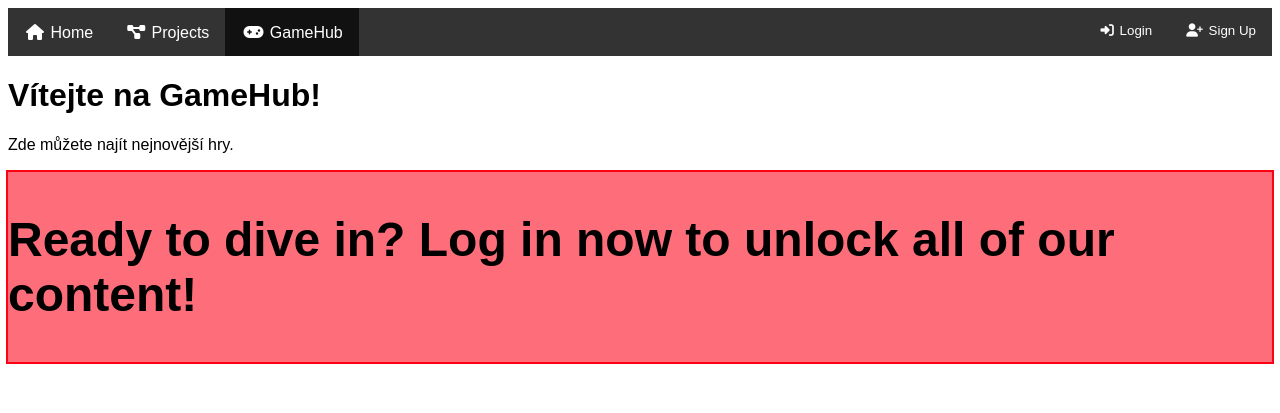
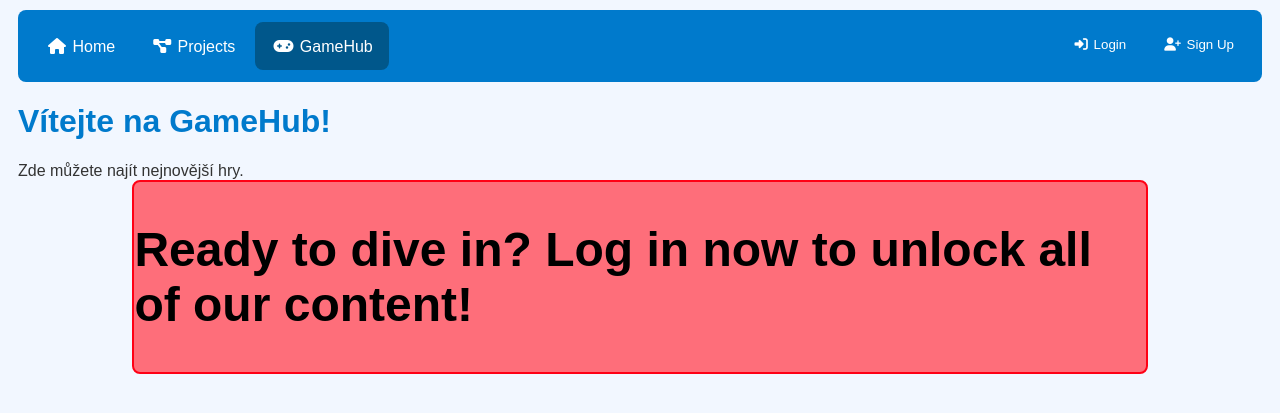
Before and after one commit to pascaljura/alba-rosa.cz, a PHP site: page /games/ in a window 1280 px wide. Shown: the top 413 px of the page. Run offline with PHP 8.4, Linux system fonts and the light colour scheme; some libraries are stand-ins or nearby versions.

Commit message:
Změna celkového vzhledu

```diff
--- a/assets/style.css
+++ b/assets/style.css
@@ -1,14 +1,18 @@
 body {
   font-family: "Arial", sans-serif;
+  background-color: #f2f7ff;
+  margin: 10;
+  padding: 0;
 }
 
 /* Styling pro menu */
 .navbar {
   list-style-type: none;
-  margin: 0;
-  padding: 0;
+  margin: 10px;
+  padding: 10px;
   overflow: hidden;
-  background-color: #333;
+  background-color: #007acc;
+  border-radius: 8px;
 }
 
 li a {
@@ -28,27 +32,43 @@ li button {
   display: block;
   color: white;
   text-align: center;
+  margin: 2px;
   padding: 14px 16px;
   text-decoration: none;
   transition: background-color 0.2s ease-in;
+  border-radius: 8px;
 }
 
 .active {
-  background-color: #111;
+  background-color: #00578b;
 }
 
 li a:hover,
 li button:hover {
-  background-color: #111;
+  background-color: #00578b;
 }
 
 .fas {
   color: white;
   padding: 2px;
-}.fa-solid, .fa-regular {
-  color: #000000;
+}
+
+.fa-solid,
+.fa-regular {
   padding: 2px;
 }
+/* Styling pro <h1> */
+h1 {
+  margin-left: 10px;
+  color: #007acc;
+}
+
+/* Styling pro <p> */
+p {
+  color: #333;
+  margin: 0 10px;
+}
+
 /* Styling pro pop-up */
 .popup {
   display: none;
@@ -57,24 +77,26 @@ li button:hover {
   right: 8px;
   width: 25%;
   padding: 20px;
-  background: #fff;
+  background: #ffffff;
   border: 1px solid #ccc;
   box-shadow: 0 0 10px rgba(0, 0, 0, 0.1);
   z-index: 1000;
+  border-radius: 8px;
 }
 
 .svitch,
 .popClose,
 .popup input[type='submit'],
 .svbtn {
-  background-color: #333;
-  color: #fff;
+  background-color: #007acc;
+  color: white;
   border: none;
   padding: 10px;
   cursor: pointer;
   height: fit-content;
   width: fit-content;
   margin: 5px;
+  border-radius: 5px;
 }
 
 .popup form {
@@ -82,7 +104,7 @@ li button:hover {
 }
 
 .popup input {
-  width: 20vw;
+  width: 80%;
   padding: 10px;
   margin-bottom: 10px;
   box-sizing: border-box;
@@ -98,16 +120,17 @@ li button:hover {
 .pasdiv {
   display: flex;
   flex-wrap: nowrap;
-  width: 20vw;
+  width: 80%;
 }
 
 .pasdiv input {
-  width: calc(20vw - 30px)
+  width: calc(80% - 30px);
 }
 
 .swbtn {
   width: auto;
   height: 100%;
+  border-radius: 5px;
 }
 
 .swbtn img {
@@ -119,38 +142,43 @@ li button:hover {
   position: absolute;
   right: 10%;
   top: 5%;
+  border-radius: 5px;
 }
 
 .show {
   display: flex;
   width: 25%;
   height: auto;
-  border: 1px solid black;
-  border-radius: 5px;
+  border: 1px solid #007acc;
+  border-radius: 8px;
   transition: background-color 0.2s ease-in;
   justify-content: center;
   align-items: center;
   text-align: center;
+  background-color: #ffffff;
+  margin: 10px;
 }
 
 .show:hover {
-  background-color: #ddd;
+  background-color: #007acc;
+  color: white;
   cursor: pointer;
 }
 
 .showcont {
   display: flex;
   justify-content: space-evenly;
-
+  margin-top: 20px;
 }
 
 .nolog {
   font-size: 200%;
   border: 2px solid #ff0015;
-  width: 100%;
+  width: 80%;
   display: flex;
   justify-content: center;
   align-content: center;
   justify-self: center;
   background-color: #fe6e7a;
+  border-radius: 8px;
 }
--- a/games/index.php
+++ b/games/index.php
@@ -37,24 +37,23 @@ if (isset($_SESSION['user_id'])) {
   echo '  <div class="show" id="projshow" onclick="window.open(\'../tictactoe\');">';
   echo '    <i class="fa-solid fa-up-right-from-square"></i>';
   echo '    <h2> Tic Tac Toe!</h2>';
-  echo '    <p>Basic Tic Tac Toe game with changeable size of grid.';
-  echo '    </p>';
+  echo '    <h>Basic Tic Tac Toe game with changeable size of grid.';
+  echo '    </h>';
   echo '  </div>';
   echo '  <div class="show" id="gameshow" onclick="window.open(\'../purpix/\')">';
   echo '    <i class="fa-solid fa-up-right-from-square"></i>';
   echo '    <h2>Purpix!</h2>';
-  echo '    <p>If you like semi-coding you can try this one.';
-  echo '    </p>';
+  echo '    <h>If you like semi-coding you can try this one.';
+  echo '    </h>';
   echo '  </div>';
   echo '  <div class="show" id="gameshow" onclick="window.open(\'../popclicker/\')">';
   echo '    <i class="fa-solid fa-up-right-from-square"></i>';
   echo '    <h2> Popclicker!</h2>';
-  echo '    <p>You know cookie clicker? Try this one with our own characters.';
-  echo '    </p>';
+  echo '    <h>You know cookie clicker? Try this one with our own characters.';
+  echo '    </h>';
   echo '  </div>';
   echo '</div>
   <!-- Přidat skripty nebo odkazy na skripty pro funkcionalitu -->
-  <script src="./assets/script.js"></script>
   <script src="https://kit.fontawesome.com/865012b7e6.js" crossorigin="anonymous"></script>
 </body>
 </html>';
```
Also changed, not shown: projects/index.php (+6 -7 lines).
